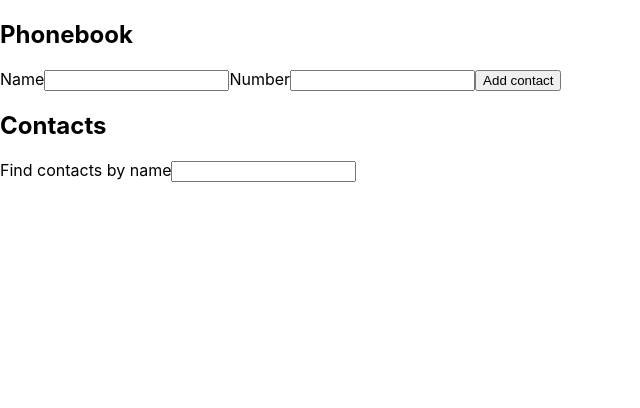
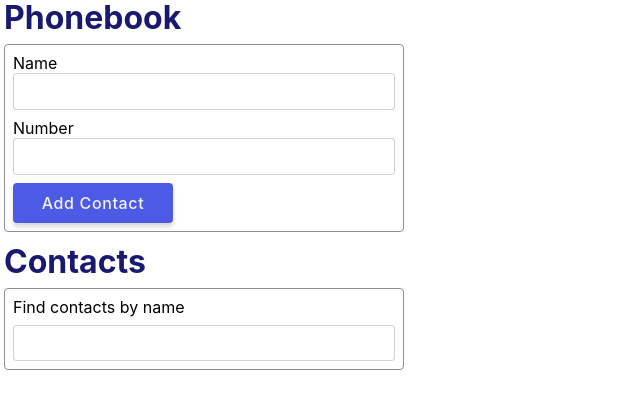
Before and after one commit to koreniak/goit-react-hw-02-phonebook, a React (Create React App) app: page / in a window 1280 px wide. Shown: the top 408 px of the page, without its empty margins (0-640 px from the left). Built offline with nearby package versions, Linux system fonts and the light colour scheme.

Commit message:
Виконав другу ДЗ

```diff
--- a/src/components/App.jsx
+++ b/src/components/App/App.jsx
@@ -1,8 +1,9 @@
 import React, { Component } from "react";
 import { nanoid } from 'nanoid'
-import ContactForm from "./ContactForm";
-import Filter from "./Filter";
-import ContactList from "./ContactList";
+import ContactForm from "../ContactForm";
+import Filter from "../Filter";
+import ContactList from "../ContactList";
+import { Title } from "./App.styled";
 
 export class App extends Component {
   state = {
@@ -48,9 +49,9 @@ export class App extends Component {
 
     return (
       <div>
-        <h2>Phonebook</h2>
-        <ContactForm onSubmit={this.addContact} />
-        <h2>Contacts</h2>
+        <Title>Phonebook</Title>
+        <ContactForm addContact={this.addContact} />
+        <Title>Contacts</Title>
         <Filter
           value={filter}
           onChange={this.changeFilter}
--- /dev/null
+++ b/src/components/App/App.styled.jsx
@@ -0,0 +1,10 @@
+import styled from '@emotion/styled';
+
+export const Title = styled.h2`
+  font-size: 32px;
+  font-weight: 700;
+  line-height: 1.12;
+  color: #191970;
+  margin-left: 4px;
+  margin-bottom: 8px;
+`;
--- a/src/components/ContactForm/ContactForm.jsx
+++ b/src/components/ContactForm/ContactForm.jsx
@@ -1,60 +1,62 @@
-import React, { Component } from "react";
+import PropTypes from 'prop-types';
+import { Formik } from 'formik';
+import { object, string, number } from 'yup';
+import { ContForm, Input, SubmitButton, Error } from './ContactForm.styled';
 
-export class ContactForm extends Component {
-  state = {
-    name: '',
-    number: ''
+const validationSchema = object({
+  name: string().min(4).required(),
+  number: number().min(4).required()
+});
+
+const initialValues = {
+  name: "",
+  number: ""
 };
 
-  handleChange = (e) => {
-    const { name, value } = e.currentTarget;
-    this.setState({ [name]: value });
-  };
+const ContactForm = ({ addContact }) => {
 
-  handleSubmit = (e) => {
-    e.preventDefault();
+  const handleSubmit = (values, {resetForm}) => {
+    addContact(values)
+    resetForm();
+  }
 
-    this.props.onSubmit(this.state)
-    this.reset();
-  };
-
-  reset = () => {
-    this.setState({ name: '', number: '' });
-  };
-
-  render() {
   return (
-      <>
-        <form onSubmit={this.handleSubmit}>
-          <label>
+    <Formik
+      initialValues={initialValues}
+      onSubmit={handleSubmit}
+      validationSchema={validationSchema}
+    >
+      <ContForm>
+        <label htmlFor="name">
           Name
-            <input
+          <Input
             type="text"
             name="name"
-              value={this.state.name}
-              onChange={this.handleChange}
             pattern="^[a-zA-Zа-яА-Я]+(([' \-][a-zA-Zа-яА-Я])?[a-zA-Zа-яА-Я]*)*$"
             title="Name may contain only letters, apostrophe, dash and spaces. For example Adrian, Jacob Mercer, Charles de Batz de Castelmore d'Artagnan"
             required
           />
+          <Error component="p" name="name" />
         </label>
-          <label>
+        <label htmlFor="number">
           Number
-            <input
+          <Input
             type="tel"
             name="number"
-              value={this.state.number}
-              onChange={this.handleChange}
             pattern="\+?\d{1,4}?[\-.\s]?\(?\d{1,3}?\)?[\-.\s]?\d{1,4}[\-.\s]?\d{1,4}[\-.\s]?\d{1,9}"
             title="Phone number must be digits and can contain spaces, dashes, parentheses and can start with +"
             required
           />
+          <Error component="p" name="number" />
         </label>
-          <button type="submit">Add contact</button>
-        </form>
-      </>
+        <SubmitButton type="submit">Add contact</SubmitButton>
+      </ContForm>
+    </Formik>
   );
 };
+
+ContactForm.propTypes = {
+  addContact: PropTypes.elementType.isRequired
 };
 
 export default ContactForm;
--- /dev/null
+++ b/src/components/ContactForm/ContactForm.styled.jsx
@@ -0,0 +1,66 @@
+import styled from '@emotion/styled';
+import { Form, Field, ErrorMessage } from 'formik';
+
+export const ContForm = styled(Form)`
+  display: flex;
+  width: 400px;
+  margin-left: 4px;
+  margin-bottom: 12px;
+  padding: 8px;
+  flex-direction: column;
+  gap: 8px;
+  border: 1px solid #8E8F99;
+  border-radius: 4px;
+`;
+
+export const Input = styled(Field)`
+  width: 100%;
+  padding: 10px 12px;
+
+  line-height: 1.12;
+  letter-spacing: 0.01em;
+
+  color: #191970;
+  border: 1px solid rgba(33, 33, 33, 0.2);
+  border-radius: 4px;
+  outline: none;
+
+  &:focus {
+		border-color: #404BBF;
+	}
+`;
+
+export const SubmitButton = styled.button`
+  width: 160px;
+  padding: 8px 16px;
+
+  font-family: inherit;
+  font-weight: 500;
+  font-size: 16px;
+  line-height: 1.5;
+  letter-spacing: 0.04em;
+  text-align: center;
+	text-transform: capitalize;
+
+  cursor: pointer;
+
+  background-color: #4D5AE5;
+  color: #F4F4FD;
+  border: none;
+  border-radius: 4px;
+  box-shadow: 0px 4px 4px rgba(0, 0, 0, 0.15);
+
+  transition: background-color 250ms cubic-bezier(0.4, 0, 0.2, 1);
+
+	&:hover {
+		background-color: #404BBF;
+	}
+`;
+
+export const Error = styled(ErrorMessage)`
+  font-size: 12px;
+  font-weight: 700;
+  line-height: 1.12;
+  color: #9B0909;
+  padding: 8px;
+`;
--- a/src/components/ContactList/ContactList.jsx
+++ b/src/components/ContactList/ContactList.jsx
@@ -1,10 +1,22 @@
-const ContactList = ({options, onDeleteContact}) => {
-  return <ul>{options.map(({ id, name, number }) =>
-          <li key={id}>
+import PropTypes from 'prop-types';
+import { ContList, ContItem, DeleteButton } from "./ContactList.styled";
+
+const ContactList = ({ options, onDeleteContact }) => {
+  return <ContList>{options.map(({ id, name, number }) =>
+          <ContItem key={id}>
             <p>{name}: {number}</p>
-            <button onClick={() => onDeleteContact(id)}>Delete</button>
-          </li>)}
-        </ul>
+            <DeleteButton onClick={() => onDeleteContact(id)}>Delete</DeleteButton>
+          </ContItem>)}
+        </ContList>
+};
+
+ContactList.propTypes = {
+  options: PropTypes.arrayOf(PropTypes.exact({
+    id: PropTypes.string.isRequired,
+    name: PropTypes.string.isRequired,
+    number: PropTypes.string.isRequired,
+  })),
+  onDeleteContact: PropTypes.elementType.isRequired
 };
 
 export default ContactList;
--- /dev/null
+++ b/src/components/ContactList/ContactList.styled.jsx
@@ -0,0 +1,48 @@
+import styled from '@emotion/styled';
+
+export const ContList = styled.ul`
+  display: flex;
+  width: 400px;
+  margin-left: 4px;
+  margin-bottom: 12px;
+  padding: 8px;
+  flex-direction: column;
+  gap: 4px;
+
+`;
+
+export const ContItem = styled.li`
+  display: flex;
+  justify-content: space-between;
+  align-items: center;
+
+  width: 100%;
+  margin-bottom: 4px;
+  gap: 4px;
+`;
+
+export const DeleteButton = styled.button`
+  width: 80px;
+  padding: 4px 12px;
+
+  font-family: inherit;
+  font-weight: 500;
+  font-size: 12px;
+  line-height: 1.5;
+  letter-spacing: 0.04em;
+  text-align: center;
+
+  cursor: pointer;
+
+  background-color: #4D5AE5;
+  color: #F4F4FD;
+  border: none;
+  border-radius: 4px;
+  box-shadow: 0px 4px 4px rgba(0, 0, 0, 0.15);
+
+  transition: background-color 250ms cubic-bezier(0.4, 0, 0.2, 1);
+
+	&:hover {
+		background-color: #404BBF;
+	}
+`;
--- a/src/components/Filter/Filter.jsx
+++ b/src/components/Filter/Filter.jsx
@@ -1,8 +1,16 @@
-const Filter = ({value, onChange}) => {
-  return <label>
+import PropTypes from 'prop-types';
+import { FilterField, FilterInput } from "./Filter.styled";
+
+const Filter = ({ value, onChange }) => {
+  return <FilterField>
           Find contacts by name
-          <input type="text" value={value} onChange={onChange} />
-        </label>
+          <FilterInput type="text" value={value} onChange={onChange} />
+        </FilterField>
+};
+
+Filter.propTypes = {
+  value: PropTypes.string.isRequired,
+  onChange: PropTypes.elementType.isRequired
 };
 
 export default Filter;
--- /dev/null
+++ b/src/components/Filter/Filter.styled.jsx
@@ -0,0 +1,30 @@
+import styled from '@emotion/styled';
+
+export const FilterField = styled.label`
+  display: flex;
+  width: 400px;
+  margin-left: 4px;
+  margin-bottom: 12px;
+  padding: 8px;
+  flex-direction: column;
+  gap: 8px;
+  border: 1px solid #8E8F99;
+  border-radius: 4px;
+`;
+
+export const FilterInput = styled.input`
+  width: 100%;
+  padding: 10px 12px;
+
+  line-height: 1.12;
+  letter-spacing: 0.01em;
+
+  color: #191970;
+  border: 1px solid rgba(33, 33, 33, 0.2);
+  border-radius: 4px;
+  outline: none;
+
+  &:focus {
+		border-color: #404BBF;
+	}
+`;
--- a/src/index.css
+++ b/src/index.css
@@ -13,3 +13,37 @@ code {
   font-family: source-code-pro, Menlo, Monaco, Consolas, 'Courier New',
     monospace;
 }
+
+*,
+::after,
+::before {
+  box-sizing: border-box;
+  margin: 0;
+  padding: 0;
+}
+
+body,
+h1,
+h2,
+h3,
+h4,
+p {
+  margin: 0;
+}
+
+img {
+  display: block;
+  max-width: 100%;
+  height: auto
+}
+
+a {
+  text-decoration: none;
+}
+
+ul {
+  padding: 0;
+  margin: 0;
+
+  list-style: none;
+}
--- a/src/index.js
+++ b/src/index.js
@@ -1,6 +1,6 @@
 import React from 'react';
 import ReactDOM from 'react-dom/client';
-import { App } from 'components/App';
+import { App } from 'components/App/App';
 import './index.css';
 
 ReactDOM.createRoot(document.getElementById('root')).render(
```
Also changed, not shown: package.json (+6 -1 lines), 1 other file (tests, documents, lock files or other folders). Lines whose indentation alone changed are shown as unchanged.
